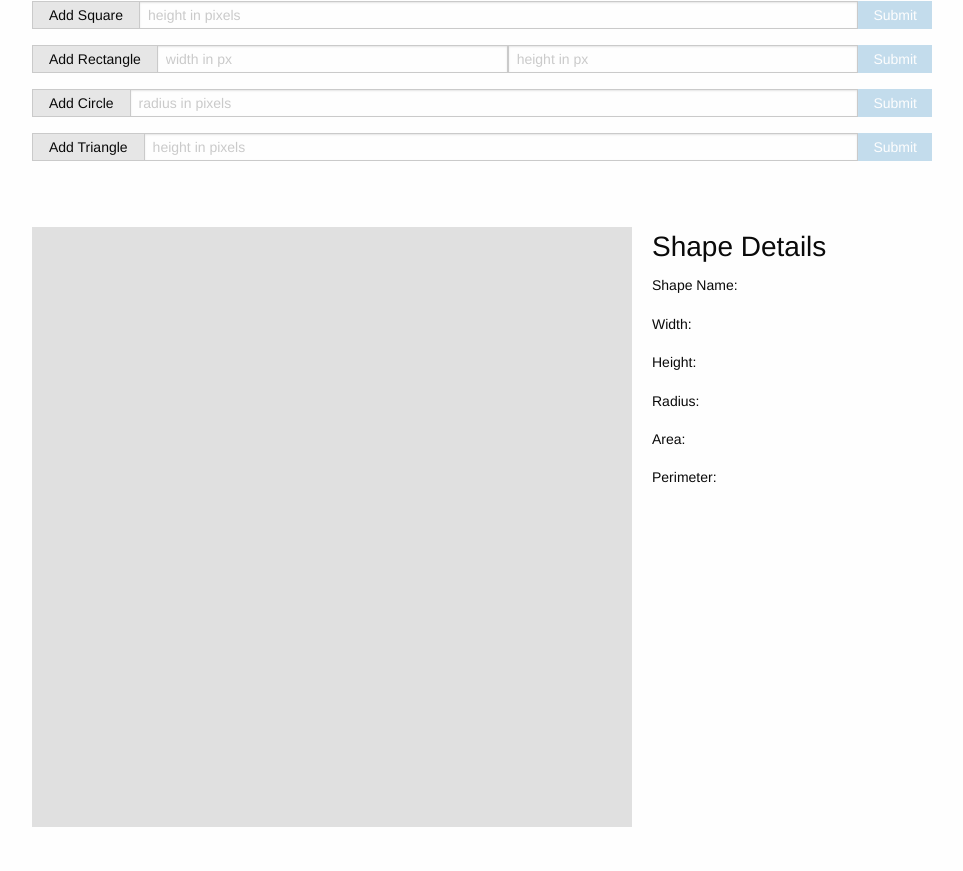
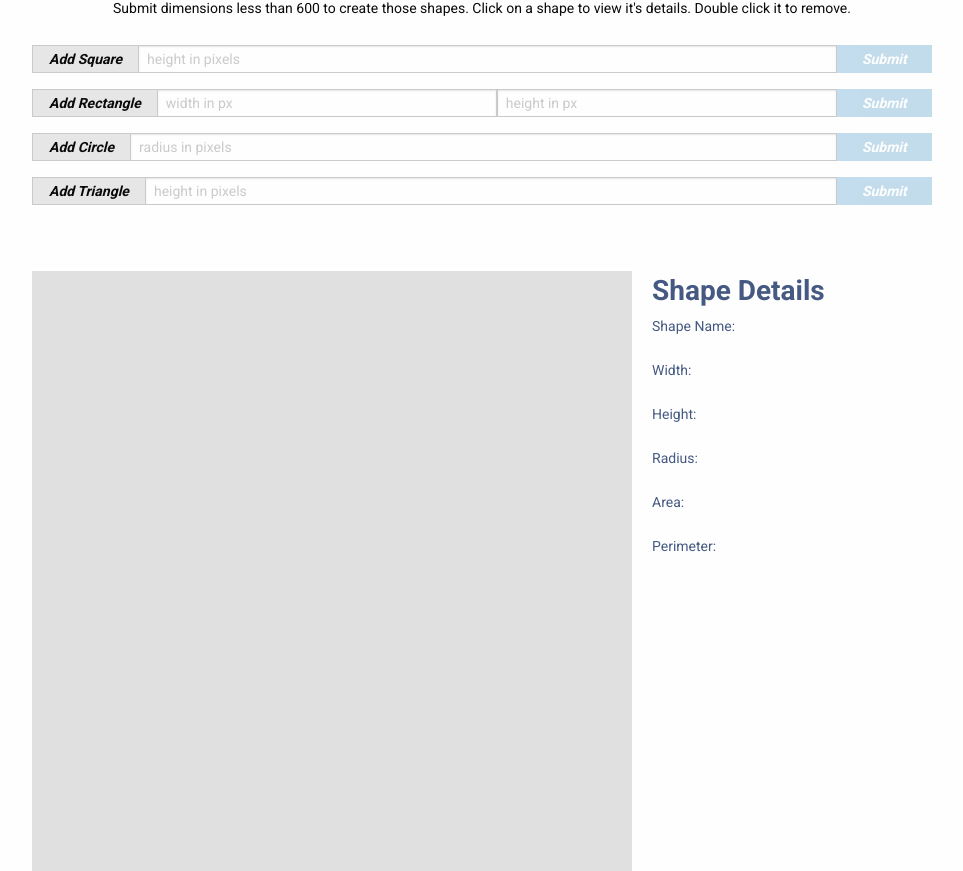
Before and after one commit to bjornbennett/COVALENCE-LAB-Shape-Up, a plain HTML site: page index.html in a window 1280 px wide. Shown: the part 74-945 px from the top of the page, without its empty margins (158-1121 px from the left). Before the commit the page ends 901 px from the top, so only its background shows below. Drawn offline with Linux system fonts and the light colour scheme.

Commit message:
Added logo, instructions.

```diff
--- a/index.html
+++ b/index.html
@@ -14,7 +14,10 @@
     <div class="circ"></div>
     <div class="squa"></div>
     <div class="rect"></div> -->
-    <h1 class="text-center">Shape Generator!</h1>
+    <h1 class="text-center">
+        <img src="shape-logo.svg" alt="">
+    </h1>
+    <p>Submit dimensions less than 600 to create those shapes. Click on a shape to view it's details. Double click it to remove.</p>
     <div class="container">
         <div class="row">
             <div class="columns small-12 large-6">
--- a/style.css
+++ b/style.css
@@ -1,13 +1,23 @@
+@import url('https://fonts.googleapis.com/css?family=Roboto:400,700');
 * {
     box-sizing: border-box;
+    font-family: 'Roboto',helvetica, arial, sans-serif !important;
 }
 body {
+    font-family: 'Roboto',helvetica, arial, sans-serif;
     font-size: 14px;
     margin: 0 auto;
     max-width: 900px;
 }
 h2 {
     font-size: 2em;
+    font-weight: bold;
+    color: #455982;
+}
+p {
+    line-height: 1em;
+    text-align: center;
+    margin-bottom: 30px;
 }
 #shape-target {
     width: 600px;
@@ -37,10 +47,15 @@ h2 {
     float: right;
     width: 280px;
     margin-top: 50px;
+    color: #455982;
 }
 .display-details span {
     display: inline-block;
     margin-left: 10px;
+    color: #000;
+}
+.display-details p {
+    text-align: left;
 }
 .cb:after {
     content: "";
@@ -101,3 +116,30 @@ input {
 .input-group-field{
     height: 2em;
 }
+.input-group-label {
+    font-weight: bold;
+    font-style: italic;
+}
+.button {
+    font-size: 0.85em;
+    color: #fff;
+    padding: 0.9em 1.8em;
+    border: none;
+    border-radius: 3px;
+    font-weight: bold;
+    display: block;
+    margin: 1em auto;
+    position: relative;
+    -webkit-border-radius: 3px;
+    -moz-border-radius: 3px;
+    -ms-border-radius: 3px;
+    -o-border-radius: 3px;
+    transition: all 0.3s;
+    -webkit-transition: all 0.3s;
+    -moz-transition: all 0.3s;
+    -ms-transition: all 0.3s;
+    -o-transition: all 0.3s;
+    cursor: pointer;
+    background: #8b95ab;
+    font-style: italic;
+}
```
Also changed, not shown: shape-logo.svg (added).
